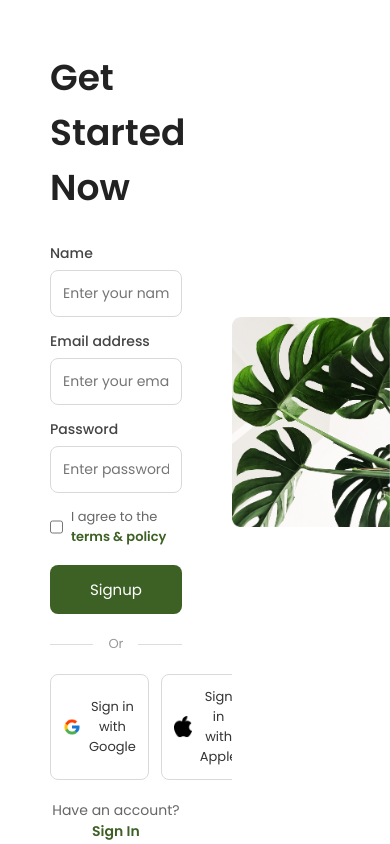
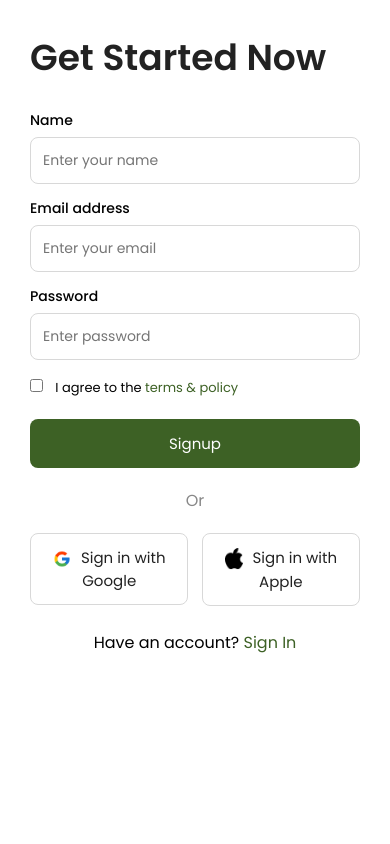
Before and after one commit to aenaakmalll/Login_page, a plain HTML site: page index.html in a window 390 px wide. Drawn offline with Linux system fonts and the light colour scheme.

Commit message:
made it responsive

```diff
--- a/style.css
+++ b/style.css
@@ -6,56 +6,46 @@
 
 body{
     font-family:"Poppins",sans-serif;
-    background:#f4f4f4;
+    background:#f5f5f5;
+    overflow:hidden;
 }
 
 .container{
     width:100%;
     height:100vh;
-    display:flex;
-    overflow:hidden;
     background:white;
 }
 
 .left{
-    flex:1;
-    display:flex;
-    justify-content:center;
-    align-items:flex-start;
+    width:50%;
+    height:100vh;
+    float:left;
     overflow-y:auto;
     padding:50px;
-    scrollbar-width:none;
-}
-
-.left::-webkit-scrollbar{
-    display:none;
 }
 
 .login-box{
     width:100%;
     max-width:404px;
-    display:flex;
-    flex-direction:column;
-    margin:auto 0;
+    margin:0 auto;
 }
 
 h1{
     font-size:36px;
     font-weight:600;
     color:#222;
-    margin-bottom:28px;
+    margin-bottom:25px;
 }
 
 form{
-    display:flex;
-    flex-direction:column;
+    width:100%;
 }
 
 label{
+    display:block;
+    margin-bottom:6px;
     font-size:14px;
     font-weight:500;
-    color:#444;
-    margin-bottom:6px;
 }
 
 input[type=text],
@@ -63,9 +53,9 @@ input[type=email],
 input[type=password]{
     width:100%;
     padding:12px;
-    border:1px solid #d9d9d9;
+    margin-bottom:14px;
+    border:1px solid #d8d8d8;
     border-radius:8px;
-    margin-bottom:14px;
     font-size:14px;
     font-family:"Poppins",sans-serif;
 }
@@ -76,29 +66,24 @@ input:focus{
 }
 
 .check{
-    display:flex;
-    align-items:center;
-    gap:8px;
-    margin-bottom:18px;
+    margin-bottom:20px;
 }
 
 .check input{
-    width:18px;
-    height:18px;
+    margin-right:8px;
 }
 
 .check p{
+    display:inline;
     font-size:13px;
-    color:#666;
 }
 
 .check a{
+    text-decoration:none;
     color:#3d6125;
-    text-decoration:none;
-    font-weight:600;
 }
 
-form button{
+button{
     width:100%;
     padding:13px;
     background:#3d6125;
@@ -110,89 +95,90 @@ form button{
     font-family:"Poppins",sans-serif;
 }
 
-form button:hover{
-    background:#2f4b1c;
+button:hover{
+    background:#2d4b1a;
 }
 
 .line{
-    display:flex;
-    align-items:center;
+    text-align:center;
     margin:20px 0;
-}
-
-.line::before,
-.line::after{
-    content:"";
-    flex:1;
-    height:1px;
-    background:#ddd;
-}
-
-.line span{
-    margin:0 15px;
-    color:#999;
-    font-size:13px;
+    color:#888;
 }
 
 .socials{
-    display:flex;
-    gap:12px;
+    width:100%;
 }
 
 .google,
 .apple{
-    flex:1;
+    width:48%;
+    display:inline-block;
+    padding:12px;
+    border:1px solid #d8d8d8;
     background:white;
-    border:1px solid #d9d9d9;
+    color: #222;
     border-radius:8px;
-    padding:12px;
-    display:flex;
-    justify-content:center;
-    align-items:center;
-    gap:8px;
     cursor:pointer;
-    font-size:13px;
-    color:#333;
+    text-align:center;
     font-family:"Poppins",sans-serif;
 }
 
-.google:hover,
-.apple:hover{
-    background:#f7f7f7;
+.apple{
+    float:right;
 }
 
-.socials img{
+.google img,
+.apple img{
     width:18px;
+    vertical-align:middle;
+    margin-right:6px;
 }
 
 .bottom{
+    margin-top:25px;
     text-align:center;
-    margin-top:20px;
-    font-size:14px;
-    color:#666;
 }
 
 .bottom a{
     color:#3d6125;
     text-decoration:none;
-    font-weight:600;
-}
-
-.bottom a:hover{
-    text-decoration:underline;
 }
 
 .right{
-    flex:1.2;
+    width:50%;
+    float:right;
     height:100vh;
-    display:flex;
-    justify-content:center;
-    align-items:center;
-    overflow:hidden;
+    overflow:auto;
+
 }
 
 .right img{
     width:100%;
     height:100%;
     object-fit:contain;
+    display:block;
+    overflow:hidden;
 }
+
+@media screen and (max-width:900px){
+
+    body{
+        overflow:auto;
+    }
+
+    .left{
+        width:100%;
+        float:none;
+        height:auto;
+        padding:30px;
+    }
+
+    .right{
+        display:none;
+    }
+
+    .login-box{
+        max-width:450px;
+    }
+
+}
```
